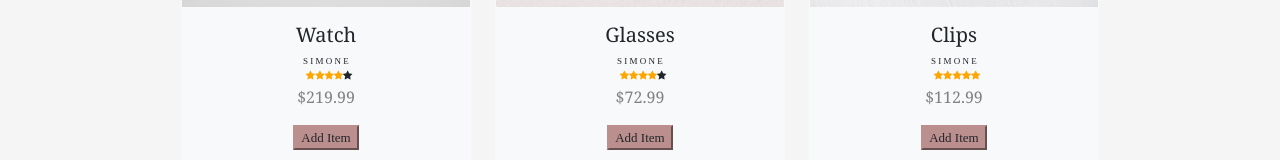
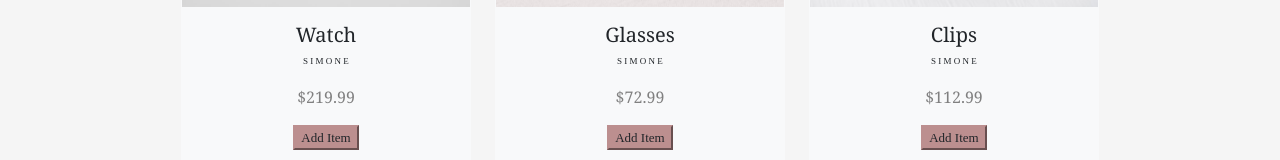
Before and after one commit to amilhousecunningham/online-store, a plain HTML site: page accessories.html in a window 1280 px wide. Shown: the part 562-722 px from the top of the page. Drawn offline with nearby package versions, Linux system fonts and the light colour scheme.

Commit message:
updated product pages

```diff
--- a/accessories.html
+++ b/accessories.html
@@ -55,13 +55,13 @@
                         <div class="card-body">
                           <h5 class="card-title text-dark"> Watch</h5>
                           <p class="card-text text-dark">S I M O N E</p>
-                          <p class="rating-1">
+                          <!-- <p class="rating-1">
                             <span class="fa fa-star checked img-fluid"></span>
                             <span class="fa fa-star checked"></span>
                             <span class="fa fa-star checked"></span>
                             <span class="fa fa-star checked"></span>
                             <span class="fa fa-star"></span>
-                          </p>
+                          </p> -->
                           <p class="price">$219.99</p>
                           <button class="cart mx-auto link-dark">Add Item</button>
                         </div>
@@ -74,13 +74,13 @@
                         <div class="card-body">
                           <h5 class="card-title">Glasses</h5>
                           <p class="card-text">S I M O N E</p>
-                          <p class="rating-2">
+                          <!-- <p class="rating-2">
                             <span class="fa fa-star checked "></span>
                             <span class="fa fa-star checked"></span>
                             <span class="fa fa-star checked"></span>
                             <span class="fa fa-star checked"></span>
                             <span class="fa fa-star"></span>
-                          </p>
+                          </p> -->
                           <p class="price">$72.99</p>
                           <button class="cart mx-auto link-dark">Add Item</button>
                         </div>
@@ -93,13 +93,13 @@
                           <div class="card-body">
                             <h5 class="card-title">Clips</h5>
                             <p class="card-text">S I M O N E</p>
-                            <p class="rating-3">
+                            <!-- <p class="rating-3">
                               <span class="fa fa-star checked"></span>
                               <span class="fa fa-star checked"></span>
                               <span class="fa fa-star checked"></span>
                               <span class="fa fa-star checked"></span>
                               <span class="fa fa-star checked"></span>
-                            </p>
+                            </p> -->
                             <p class="price">$112.99</p>
                             <button class="cart mx-auto link-dark">Add Item</button>
                           </div>
```
Also changed, not shown: handbags.html (+6 -6 lines).
